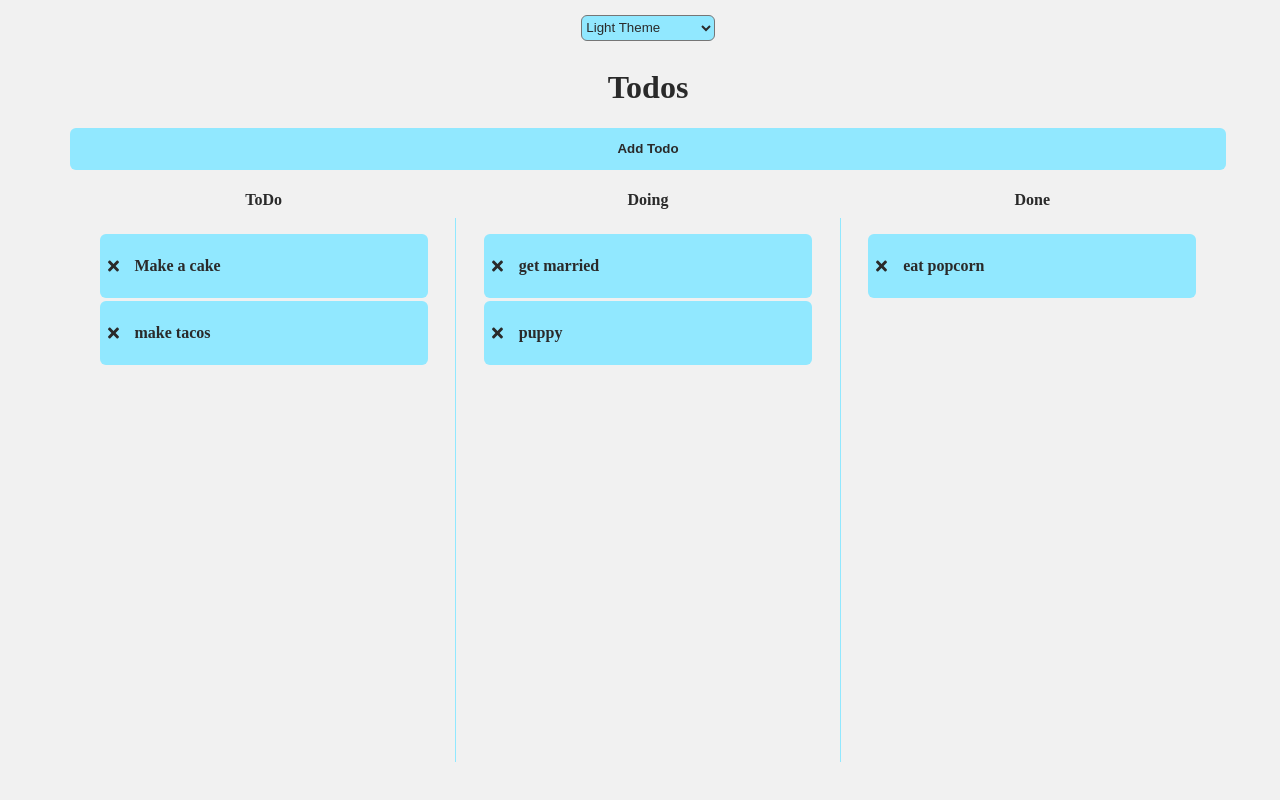
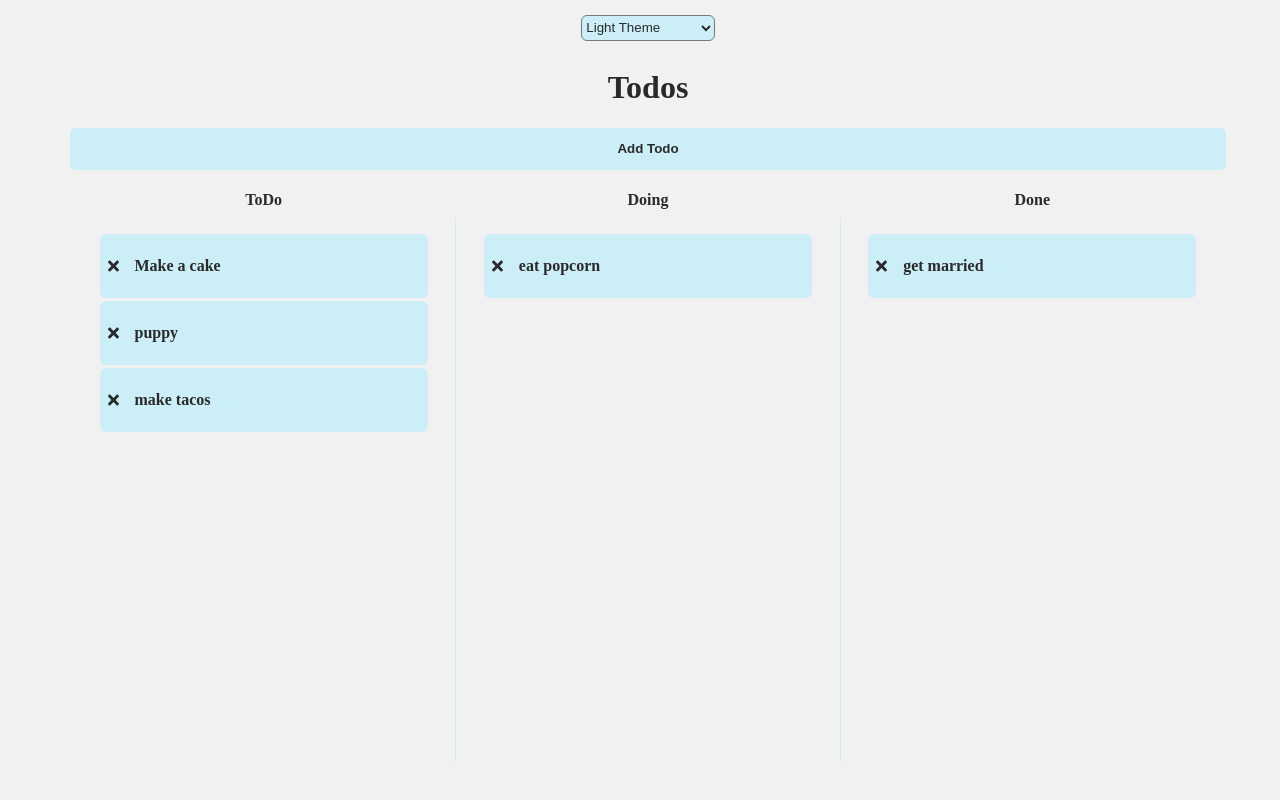
Before and after one commit to rsbabcock/react-todo-drag-drop, a React (Create React App) app: page / in a window 1280 px wide. Shown: the top 800 px of the page. Built offline with nearby package versions, Linux system fonts and the light colour scheme; data requests are answered from the project's data file.

Commit message:
updated themes again

```diff
--- a/db.json
+++ b/db.json
@@ -9,19 +9,19 @@
     {
       "completed": false,
       "id": 3,
-      "progress": "doing",
+      "progress": "done",
       "title": "get married"
     },
     {
       "completed": false,
       "id": 4,
-      "progress": "done",
+      "progress": "doing",
       "title": "eat popcorn"
     },
     {
       "completed": false,
       "id": 7,
-      "progress": "doing",
+      "progress": "todo",
       "title": "puppy"
     },
     {
--- a/src/index.css
+++ b/src/index.css
@@ -10,7 +10,7 @@ select {
   margin: 0.5em;
 }
 .theme-light select {
-  background-color: #91E8FF;
+  background-color: rgba(145, 232, 255, 0.4);
   color: #2a2a2a;
 }
 .theme-dark select {
@@ -79,7 +79,7 @@ span {
   height: 85%;
 }
 .theme-light span {
-  border-left: 1px solid #91E8FF;
+  border-left: 1px solid rgba(145, 232, 255, 0.4);
 }
 .theme-dark span {
   border-left: 1px solid #5d5d5d;
@@ -99,7 +99,7 @@ span {
   width: 95%;
 }
 .theme-light .card_todo {
-  background-color: #91E8FF;
+  background-color: rgba(145, 232, 255, 0.4);
   color: #2a2a2a;
 }
 .theme-dark .card_todo {
@@ -163,7 +163,7 @@ form {
   border: none;
 }
 .theme-light .form-group input {
-  background-color: #91E8FF;
+  background-color: rgba(145, 232, 255, 0.4);
   color: #2a2a2a;
 }
 .theme-dark .form-group input {
--- a/src/styles/utils/_themes.scss
+++ b/src/styles/utils/_themes.scss
@@ -2,7 +2,7 @@
 $primary-light: #f1f1f1;
 $secondary-light: darken($primary-light, 10%);
 $tertiary-light: lighten($primary-light, 20%);
-$primary-accent: #91E8FF;
+$primary-accent: transparentize(#91E8FF, .6);
 
 // dark colors
 $primary-dark: #2a2a2a;
```
